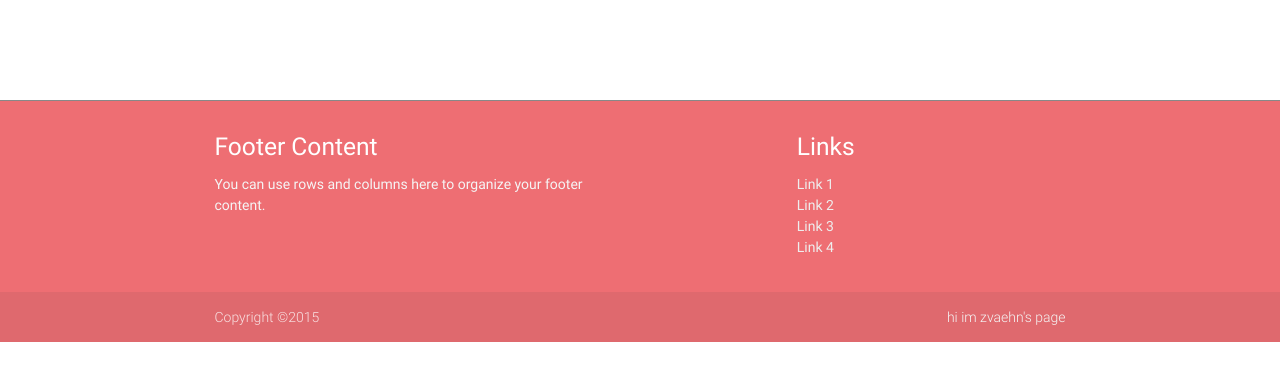
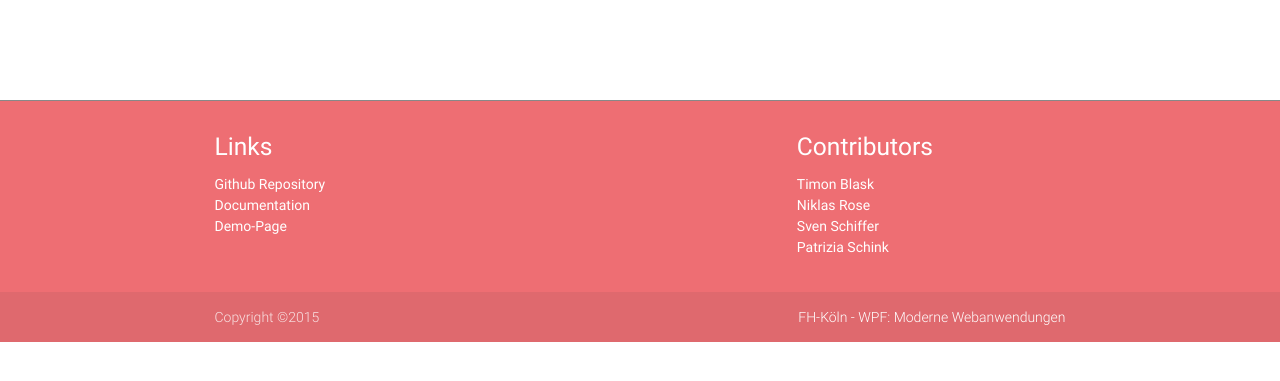
Before and after one commit to zvaehn/gif-collection, a CakePHP app: the page made by app/View/Layouts/default.ctp in a window 1280 px wide. Shown: the part 114-495 px from the top of the page. Run offline with PHP 8.4 and a stand-in for CakePHP, Linux system fonts and the light colour scheme; the template is opened without the code that fills it, so the values that code supplies are empty; some libraries are stand-ins or nearby versions.

Commit message:
layout text

```diff
--- a/app/View/Layouts/default.ctp
+++ b/app/View/Layouts/default.ctp
@@ -29,9 +29,9 @@
 					    }
 					    else {
 					    	?>
-							<li><?= $this->Html->link('Yo Favorites', '/') ?></li>
+							<li><?= $this->Html->link('Favorites', '/') ?></li>
 							<li><?= $this->Html->link('Random', '/') ?></li>
-							<li><?= $this->Html->link('Settings', '/') ?></li>
+
 							<li><?= $this->Html->link('Logout', '/logout') ?></li>
 					    	<?php
 					    }
@@ -54,16 +54,20 @@
 		<div class="container">
 			<div class="row">
 				<div class="col l6 s12">
-					<h5 class="white-text">Footer Content</h5>
-					<p class="grey-text text-lighten-4">You can use rows and columns here to organize your footer content.</p>
+					<h5 class="white-text">Links</h5>
+					<ul>
+						<li><a class="white-text text-lighten-3" href="#0">Github Repository</a></li>
+						<li><a class="white-text text-lighten-3" href="#0">Documentation</a></li>
+						<li><a class="white-text text-lighten-3" href="#0">Demo-Page</a></li>
+					</ul>
 				</div>
 				<div class="col l4 offset-l2 s12">
-					<h5 class="white-text">Links</h5>
+					<h5 class="white-text">Contributors</h5>
 					<ul>
-						<li><a class="grey-text text-lighten-3" href="#!">Link 1</a></li>
-						<li><a class="grey-text text-lighten-3" href="#!">Link 2</a></li>
-						<li><a class="grey-text text-lighten-3" href="#!">Link 3</a></li>
-						<li><a class="grey-text text-lighten-3" href="#!">Link 4</a></li>
+						<li class="white-text text-lighten-3">Timon Blask</li>
+						<li class="white-text text-lighten-3">Niklas Rose</li>
+						<li class="white-text text-lighten-3">Sven Schiffer</li>
+						<li class="white-text text-lighten-3">Patrizia Schink</li>
 					</ul>
 				</div>
 			</div>
@@ -71,7 +75,7 @@
 		<div class="footer-copyright">
 			<div class="container">
 				Copyright &copy;2015
-				<a class="grey-text text-lighten-4 right" href="http://sven-schiffer.de" target="_blank">hi im zvaehn's page</a>
+				<span class="white-text text-lighten-4 right">FH-Köln - WPF: Moderne Webanwendungen</span>
 			</div>
 		</div>
 	</footer>
--- a/app/webroot/js/view/GifModelView.js
+++ b/app/webroot/js/view/GifModelView.js
@@ -41,6 +41,7 @@ app.GifModelView = Backbone.View.extend({
 	deleteModel: function() {
 		this.model.destroy();
 		this.remove();
+		toast("Successfully deleted your gif.", 3000);
 	},
 
 	render: function(){
```
